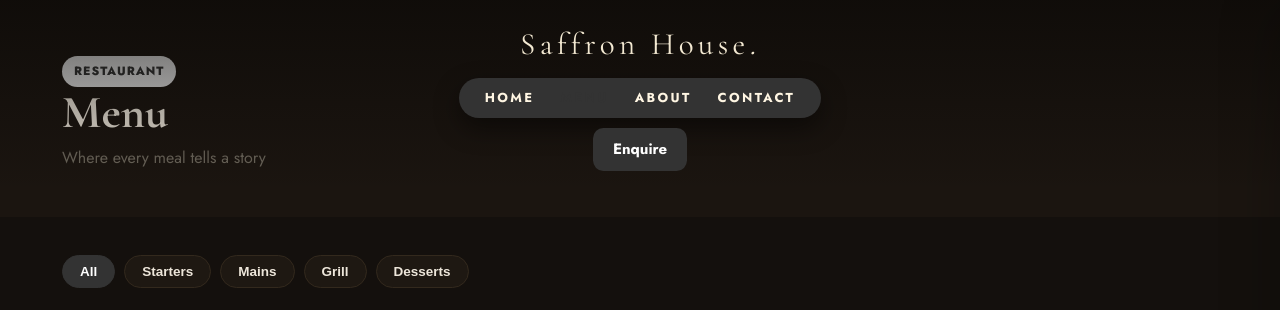
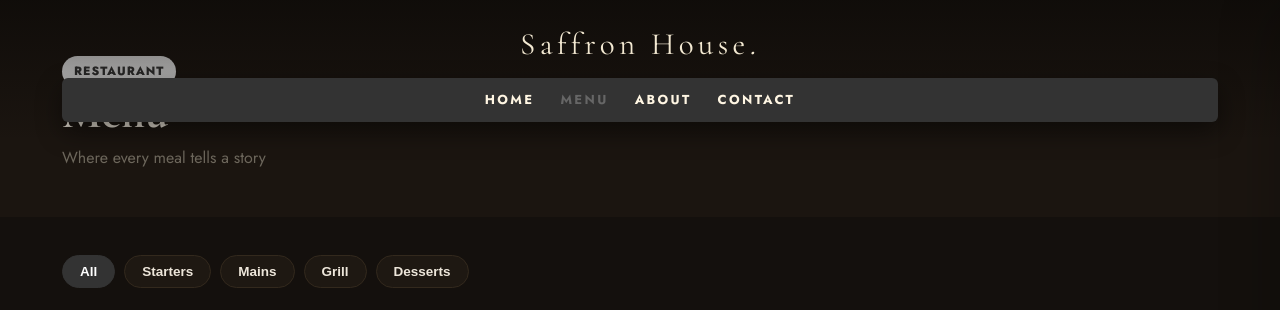
Before and after one commit to weavers2025ai-glitch/website-templates, a plain HTML site: page saffron-house/shop.html in a window 1280 px wide. Shown: the top 310 px of the page. Drawn offline with nearby package versions, Linux system fonts and the light colour scheme.

Commit message:
Saffron House: full-width red menu strip, header Enquire button removed, readable hero buttons

```diff
--- a/saffron-house/shop.html
+++ b/saffron-house/shop.html
@@ -99,7 +99,7 @@ body{background:#14100D;color:#EDE6DA}
 header.site{position:absolute;top:0;left:0;right:0;z-index:100;background:linear-gradient(rgba(10,8,6,.65),transparent)}
 .hbar{display:flex;flex-direction:column;align-items:center;gap:10px;padding:20px 0}
 .logo{font-family:var(--fd);font-size:31px;letter-spacing:.14em;color:#F3E9D2}
-nav.main{display:flex;gap:26px;font-size:13px;letter-spacing:.18em;text-transform:uppercase;color:#FFF6E3;background:var(--c1);padding:10px 26px;border-radius:99px;box-shadow:0 10px 26px rgba(0,0,0,.45);flex-wrap:wrap;justify-content:center}
+nav.main{display:flex;gap:26px;font-size:13px;letter-spacing:.18em;text-transform:uppercase;color:#FFF6E3;background:var(--c1);padding:12px 18px;border-radius:6px;width:100%;box-shadow:0 10px 26px rgba(0,0,0,.45);flex-wrap:wrap;justify-content:center}
 nav.main a{color:#FFF6E3;font-weight:700}
 nav.main a:hover{color:var(--c2)}
 .hero{position:relative;min-height:92vh;display:grid;place-items:center;text-align:center}
@@ -127,7 +127,7 @@ footer{background:#0D0A07}
 </style>
 </head><body data-mode="enquiry"><header class="site"><div class="wrap"><div class="hbar">
 <a class="logo" href="index.html">Saffron House<i>.</i></a>
-<nav class="main"><a href="index.html">Home</a><a href="shop.html" style=color:var(--c1)>Menu</a><a href="about.html">About</a><a href="contact.html">Contact</a></nav><a class="btn" style="padding:10px 20px" href="shop.html">Enquire</a></div></div></header><section class="pagehero"><div class="wrap"><span class="chip">Restaurant</span><h1>Menu</h1><p>Where every meal tells a story</p></div></section>
+<nav class="main"><a href="index.html">Home</a><a href="shop.html" style=color:var(--c2)>Menu</a><a href="about.html">About</a><a href="contact.html">Contact</a></nav></div></div></header><section class="pagehero"><div class="wrap"><span class="chip">Restaurant</span><h1>Menu</h1><p>Where every meal tells a story</p></div></section>
 <section class="sec" style="padding-top:38px"><div class="wrap"><div class="filters" id="filters"></div><div id="shopGrid"></div></div></section><footer><div class="wrap"><div class="foot">
 <div><div class="brandline">Saffron House</div><p style="margin-top:10px;font-size:14px;max-width:300px">Where every meal tells a story</p></div>
 <div><h4>Explore</h4><a href="index.html">Home</a><a href="shop.html">Menu</a><a href="about.html">About Us</a><a href="contact.html">Contact</a></div>
```
Also changed, not shown: saffron-house/about.html (+2 -2 lines), saffron-house/contact.html (+2 -2 lines), saffron-house/index.html (+2 -2 lines).
